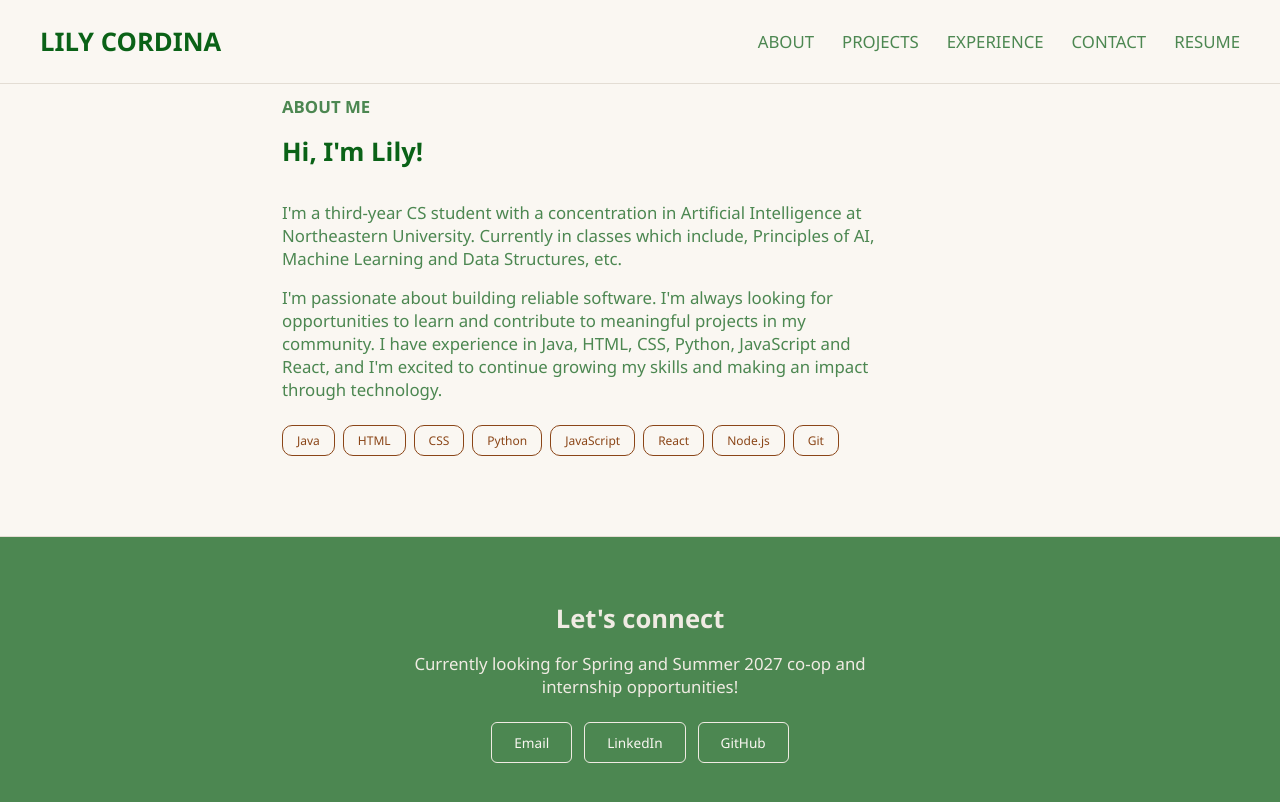
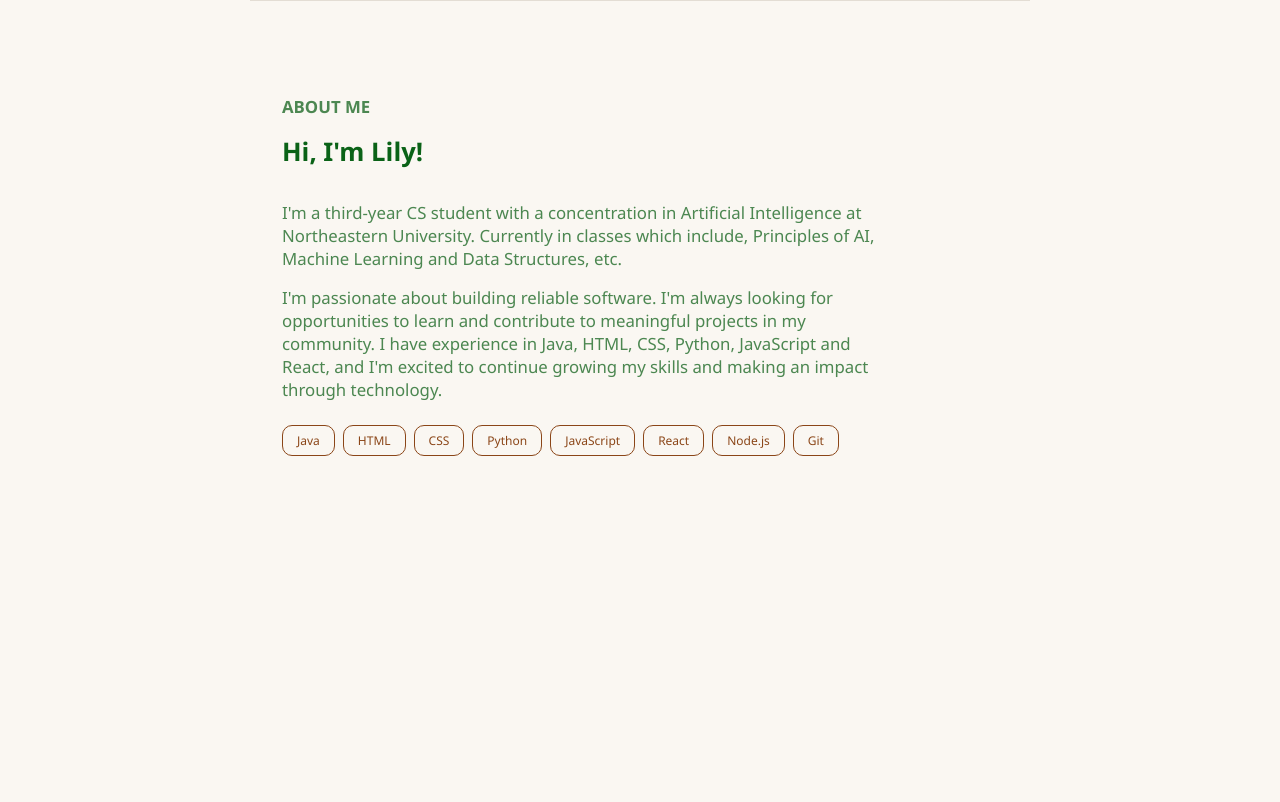
Before and after one commit to lilyyyc55/lilyyyc55.github.io, a React (Vite) app in the folder https/lilyyyc55.github.io/: page /about in a window 1280 px wide. Shown: the top 802 px of the page. Built offline with nearby package versions, Linux system fonts and the light colour scheme.

Commit message:
updating format

```diff
--- a/https/lilyyyc55.github.io/src/components/Contact.jsx
+++ b/https/lilyyyc55.github.io/src/components/Contact.jsx
@@ -2,7 +2,7 @@ function Contact() {
     return (
         <>
             <footer className="contact" id="contact">
-                <h2>Let's connect</h2>
+                <h2>Let's connect!</h2>
                 <p>
                     Currently looking for Spring and Summer 2027 co-op and internship opportunities!
                 </p>
--- a/https/lilyyyc55.github.io/src/components/Nav.jsx
+++ b/https/lilyyyc55.github.io/src/components/Nav.jsx
@@ -6,13 +6,13 @@ function Nav() {
             <nav>
                 <div className="nav-name"><Link to="/">Lily Cordina</Link></div>
                 <div className="nav-links">
-                    <Link to="/about">About</Link>
+                    <Link to="/#about">About</Link>
                     <Link to="/projects">Projects</Link>
                     <Link to="/experience">Experience</Link>
                     <Link to="/#contact">Contact</Link>
-                    <Link to="../public/Lily_Cordina_Resume.pdf" target="_blank" rel="noopener noreferrer">
+                    <a href="/Lily_Cordina_Resume.pdf" target="_blank" rel="noopener noreferrer">
                         Resume
-                    </Link>
+                    </a>
                 </div>
             </nav>
         </>
--- a/https/lilyyyc55.github.io/src/components/Projects.jsx
+++ b/https/lilyyyc55.github.io/src/components/Projects.jsx
@@ -8,6 +8,12 @@ function Projects() {
                 <h2>Some of my work</h2>
                 <div className="project-list">
                     {[
+                        {
+                            title: 'Code Sentinel',
+                            description: 'A full-stack web application that analyzes code for security vulnerabilities using AI-powered detection. Users paste or upload code and receive categorized findings with severity ratings, explanations, and actionable remediation steps.',
+                            tags: ['React', 'Typescript', 'Node.js/Express',  'Gemini API'],
+                            href: '/projects',
+                        },
                         {
                             title: 'NuEvents',
                             description: 'A platform to help Northeastern students discover and engage with campus events.',
--- a/https/lilyyyc55.github.io/src/pages/About.jsx
+++ b/https/lilyyyc55.github.io/src/pages/About.jsx
@@ -5,7 +5,6 @@ import Contact from '../components/Contact'
 function About() {
     return (
         <div className="page">
-            <Nav />
             <section className="about" id="about">
                 <p className="section-label">About me</p>
                 <h2>Hi, I'm Lily!</h2>
@@ -28,7 +27,6 @@ function About() {
                     )}
                 </div>
             </section>
-            <Contact />
         </div>
     )
 }
--- a/https/lilyyyc55.github.io/src/pages/Home.jsx
+++ b/https/lilyyyc55.github.io/src/pages/Home.jsx
@@ -3,12 +3,14 @@ import Nav from '../components/Nav'
 import Hero from '../components/Hero'
 import Projects from '../components/Projects'
 import Contact from '../components/Contact'
+import About from './About'
 
 function Home() {
     return (
         <div className="page">
             <Nav />
             <Hero />
+            <About />
             <Projects />
             <Contact />
         </div>
--- a/https/lilyyyc55.github.io/src/pages/ProjectsPage.jsx
+++ b/https/lilyyyc55.github.io/src/pages/ProjectsPage.jsx
@@ -1,29 +1,13 @@
 import Nav from "../components/Nav";
 import Contact from "../components/Contact";
+import Projects from "../components/Projects";
 
 function ProjectsPage() {
   return (
     <div className="project-page">
       <Nav />
       <section className="projects" id="projects">
-                <p className="section-label">Projects</p>
-                <div className="project-list">
-                     <div className="project-card">
-                        <h3>NuEvents</h3>
-                        <p>A web application for discovering and managing events.</p>
-                        /** <img src="/public/nuevents/nuevents.png" alt="NuEvents" className="project-image" /> */
-                    </div>
-                    <div className="project-card">
-                        <h3>Storm of Crimson</h3>
-                        <p>A web game developed using Java Swing and GUI's to create 2 separate screens for each player.</p>
-                        //<img src="/public/stormofcrimson/mid-game.png" alt="Storm of Crimson" className="project-image" />
-                    </div>
-                    <div className="project-card">
-                        <h3>Jumpstart</h3>
-                        <p>A productivity app for organizing tasks and goals.</p>
-                        //<img src="/public/jumpstart/jumpstart.png" alt="Jumpstart" className="project-image" />
-                    </div>
-                </div>
+                <Projects />
         </section>
         <Contact />
   </div>
```
Also changed, not shown: 1 other file (tests, documents, lock files or other folders).
